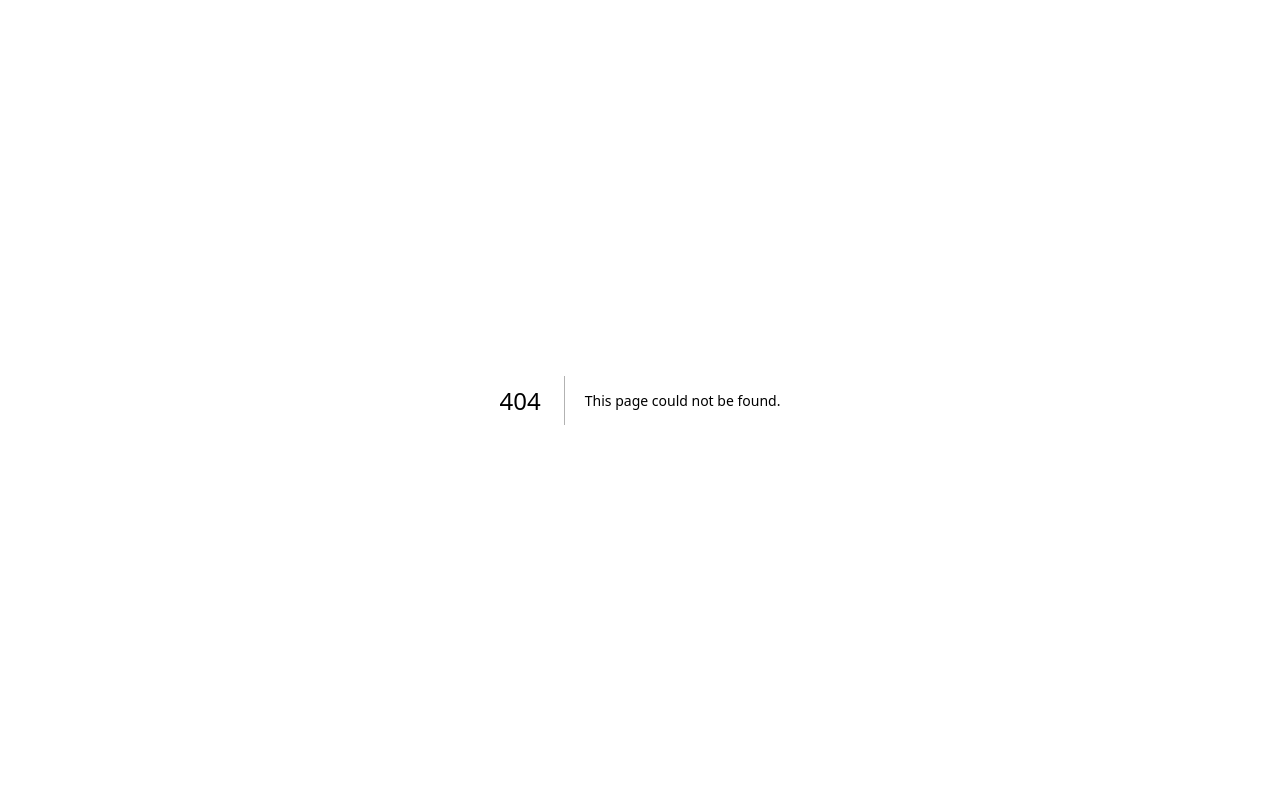
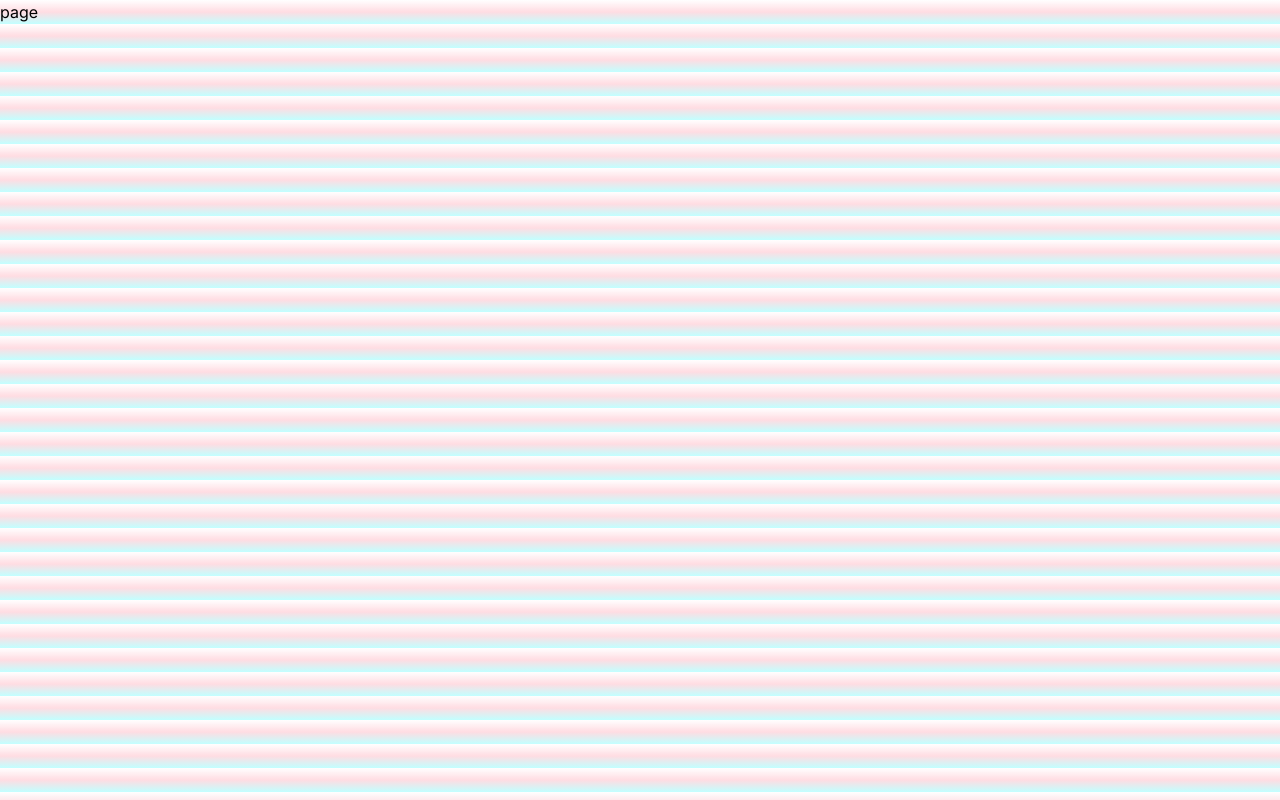
Before and after one commit to AndyOooh/next_fetch_testing, a Next.js app: page /countries in a window 1280 px wide. Before the commit this address had no page. Built offline with nearby package versions, Linux system fonts and the light colour scheme.

Commit message:
couuntries page

```diff
--- /dev/null
+++ b/app/countries/page.tsx
@@ -0,0 +1,9 @@
+import React from 'react'
+
+type Props = {}
+
+export default function page({}: Props) {
+  return (
+    <div>page</div>
+  )
+}
```
